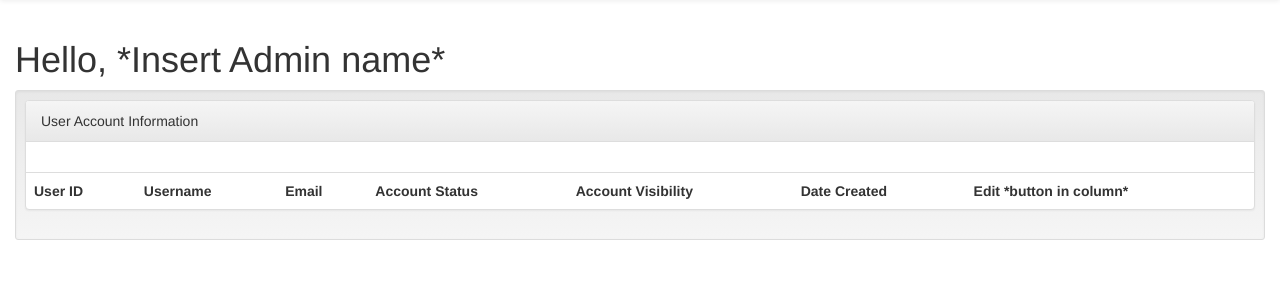
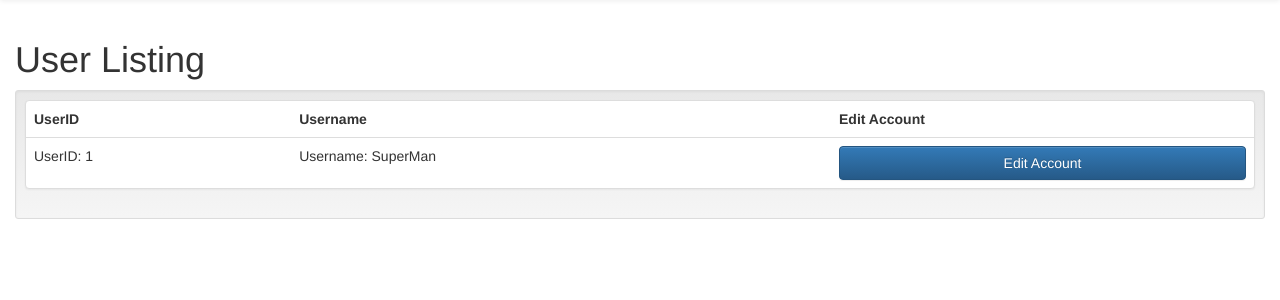
Before and after one commit to bkohler616/PhpLoginSys, a PHP site: page /UserListing.php in a window 1280 px wide. Shown: the part 51-351 px from the top of the page. Run offline with PHP 8.4, Linux system fonts and the light colour scheme; a user stored in the database is signed in; data comes from the database, SQL or seed files in the repository; lists and menus that the app fills with data are empty.

Commit message:
Listing users in UserListing

```diff
--- a/AccountEdit.php
+++ b/AccountEdit.php
@@ -6,7 +6,8 @@ $errorMsg = "";
 $IsPasswordConfirmed = false;
 if (isset($_POST['changingUserID'])) {
     //Validate if password is okay.
-    $testPass = preg_match($passwordRegex, $_POST["currentPassword"], $password);
+    $password = $_POST['currentPassword'];
+    $testPass = preg_match($passwordRegex, $_POST["currentPassword"]);
 
     $validInfo = false;
     if ($testPass == 1) {
--- a/UserListing.php
+++ b/UserListing.php
@@ -1,5 +1,16 @@
 <?php $activePage = "UserListing";
-require_once('phpItems.php'); ?>
+require_once('phpItems.php');
+StartSessionSafely();
+if (!isset($_SESSION['UserID']))
+    RedirectTo404(Errors::NotLoggedIn);
+if (!($_SESSION['AccountTypeID'] >= AccountType::Administrator))
+    RedirectTo403(Errors::AdminOnly);
+//Safe to assume the user is an admin. Build Data.
+$query = "SELECT UserID, Username FROM Users";
+$result = $connection->query($query);
+if (!$result) die($conn->error);
+$rows = $result->num_rows;
+?>
 <!DOCTYPE HTML>
 <HTML>
 <head>
@@ -10,26 +21,28 @@ require_once('phpItems.php'); ?>
 <body>
 <?php require_once("NavBar.php"); ?>
 <div class="container-fluid">
-    <h1>Hello, *Insert Admin name*</h1>
+    <h1>User Listing</h1>
 
     <div class="well well-sm">
         <div class="panel panel-default">
-            <!-- Default panel contents -->
-            <div class="panel-heading">User Account Information</div>
-            <div class="panel-body">
-            </div>
-
-            <!-- Table -->
             <table class="table">
             <tr>
-                <th>User ID</th>
+                <th>UserID</th>
                 <th>Username</th>
-                <th>Email</th>
-                <th>Account Status</th>
-                <th>Account Visibility</th>
-                <th>Date Created</th>
-                <th>Edit *button in column*</th>
+                <th>Edit Account</th>
             </tr>
+                <?php
+                for ($j = 0; $j < $rows; ++$j) {
+                    echo '<tr>';
+                    $result->data_seek($j);
+                    echo '<td> UserID: ' . $result->fetch_assoc()['UserID'] . '</td>';
+                    $result->data_seek($j);
+                    echo '<td> Username: ' . $result->fetch_assoc()['Username'] . '</td>';
+                    $result->data_seek($j);
+                    echo '<td> <a class="btn btn-primary btn-block" href="AccountEdit.php?UserID=' . $result->fetch_assoc()['UserID'] . '">Edit Account</a></td>';
+                    echo '</tr>';
+                }
+                ?>
 
             </table>
         </div>
--- a/phpItems.php
+++ b/phpItems.php
@@ -84,8 +84,8 @@ function RedirectIfLoggedIn()
 
 abstract class AccountType
 {
-    const Standard = 1;
-    const Banned = 2;
+    const Banned = 1;
+    const Standard = 2;
     const Administrator = 3;
     const SuperAdministrator = 4;
 
```
